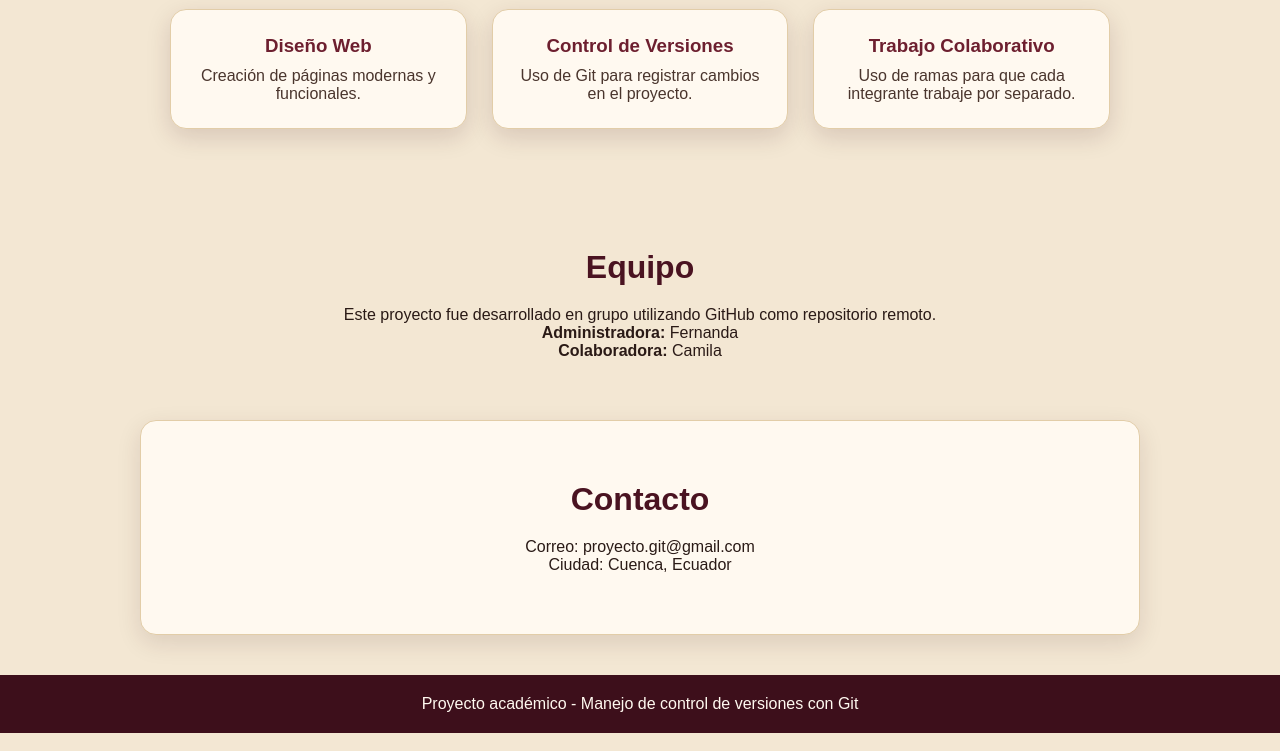
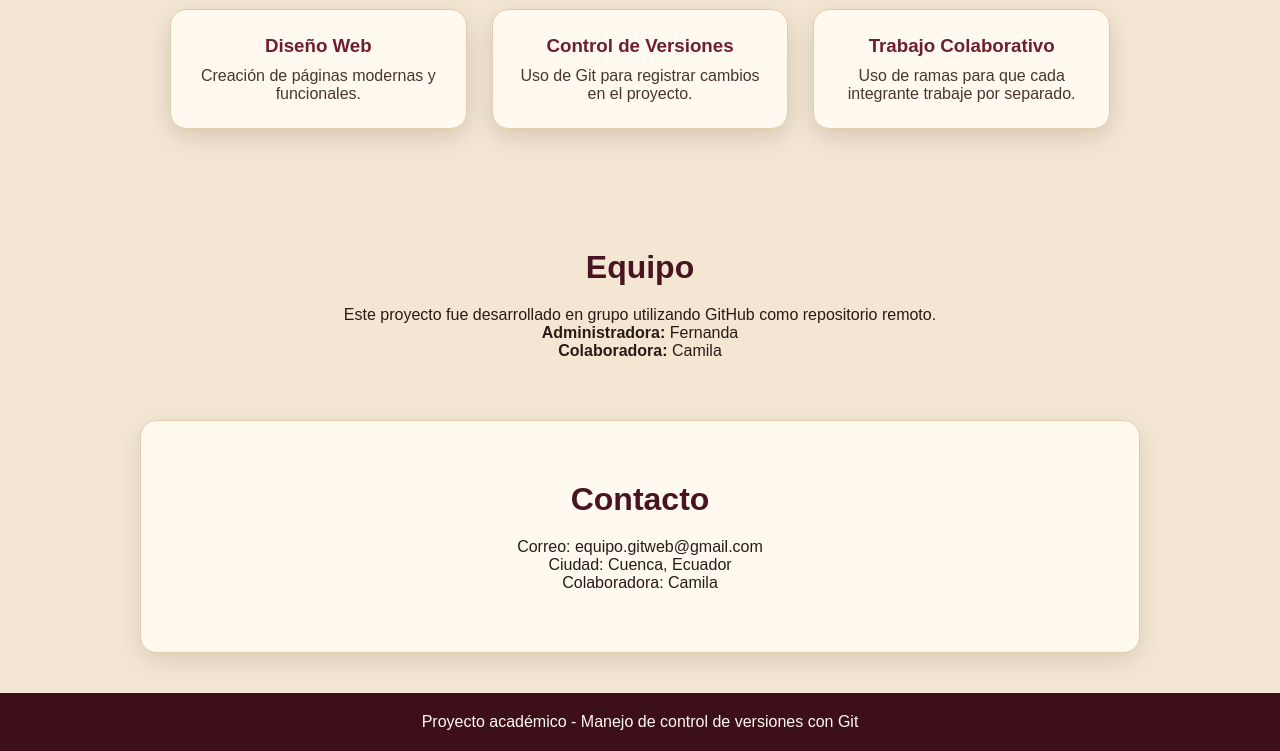
Before and after one commit to Fernanda2905/control-versiones-web, a plain HTML site: page index.html in a window 1280 px wide. Shown: the part 519-1270 px from the top of the page. Drawn offline with Linux system fonts and the light colour scheme.

Commit message:
Actualiza seccion de contacto

```diff
--- a/index.html
+++ b/index.html
@@ -54,8 +54,9 @@
 
   <section id="contacto" class="section contacto">
     <h2>Contacto</h2>
-    <p>Correo: proyecto.git@gmail.com</p>
+    <p>Correo: equipo.gitweb@gmail.com</p>
     <p>Ciudad: Cuenca, Ecuador</p>
+    <p>Colaboradora: Camila</p>
   </section>
 
   <footer>
```
